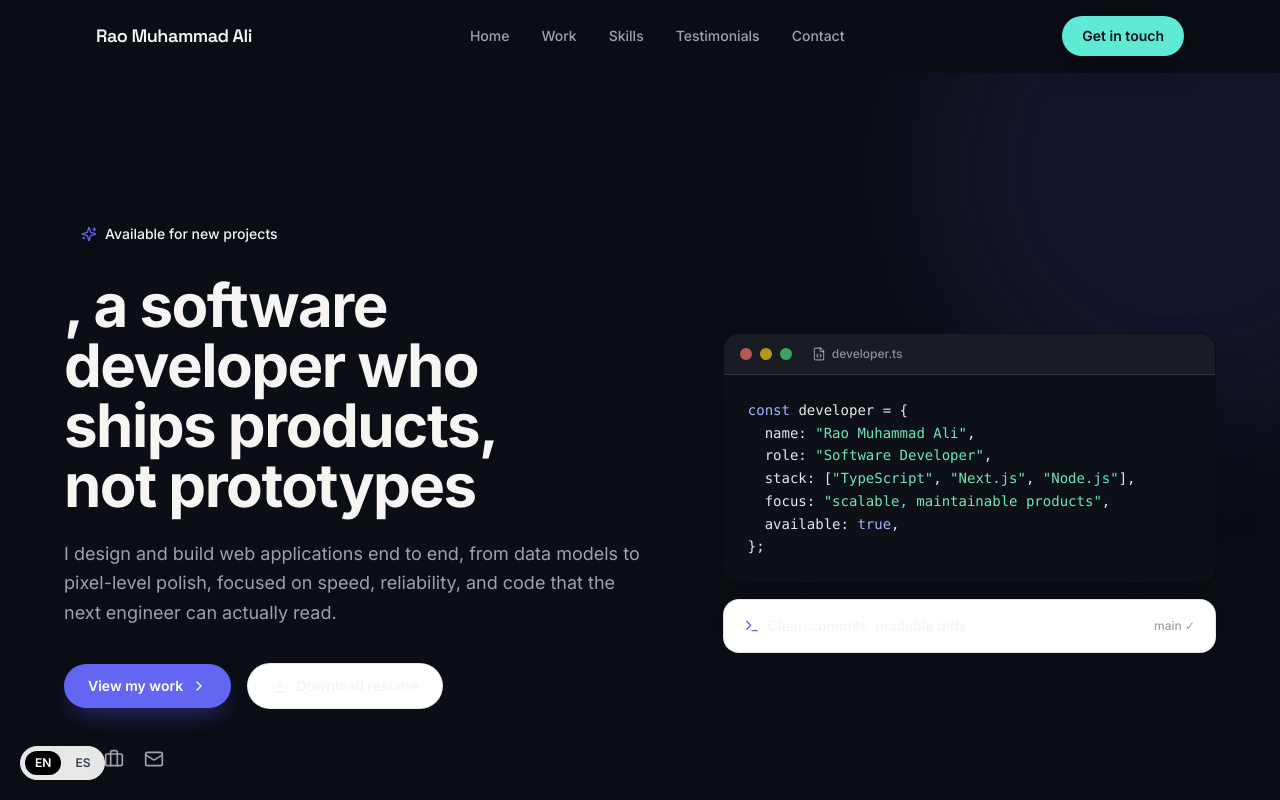
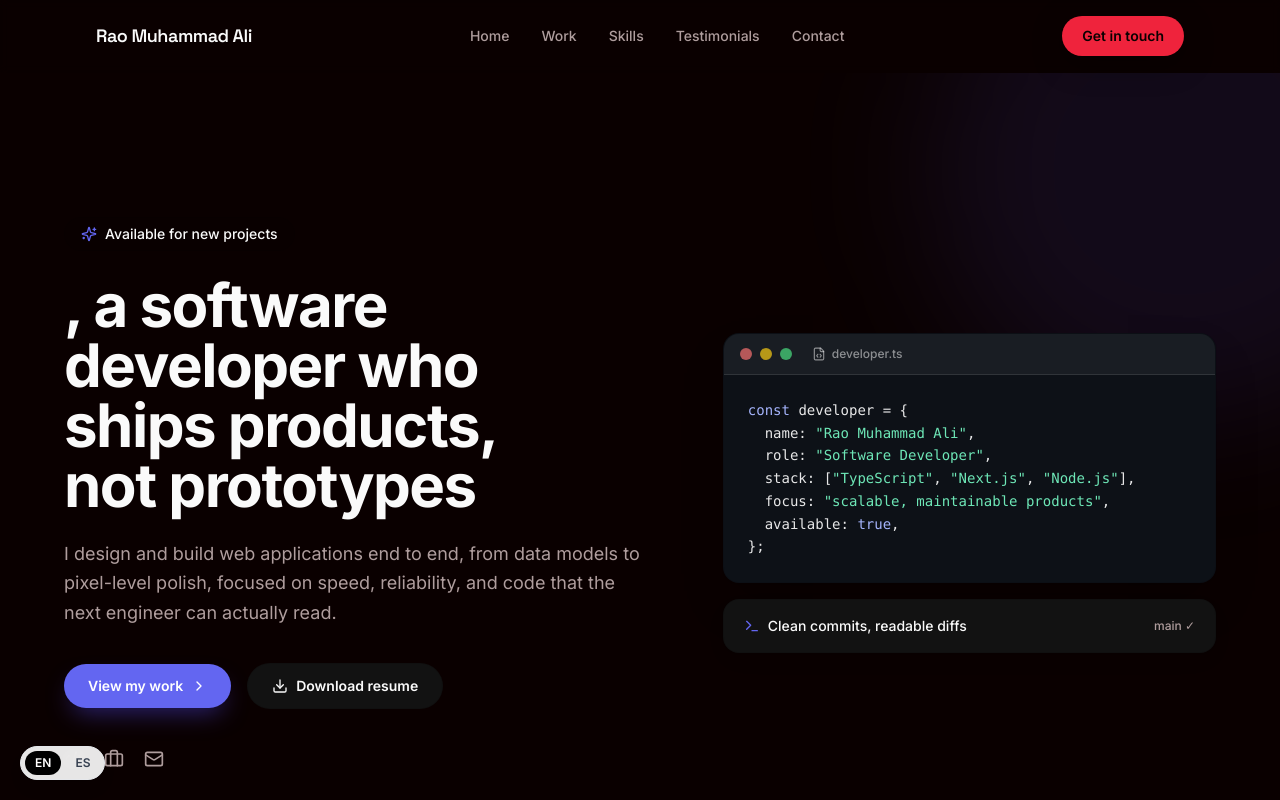
Before and after one commit to supportbuilder-hash/atomic-create-a-premium-modern-fully-responsi-e671ffe2, a Next.js app: page / in a window 1280 px wide. Shown: the top 800 px of the page. Built offline with nearby package versions, Linux system fonts and the light colour scheme.

Commit message:
feat: Revamp the entire website's color theme to a red and black high-contrast palette across all sections and shared componen

```diff
--- a/app/globals.css
+++ b/app/globals.css
@@ -2,14 +2,17 @@
 @tailwind components;
 @tailwind utilities;
 
+/* Red / black high-contrast theme: near-black background with a faint red
+   tint, warm near-white foreground, dark charcoal card surfaces, deep
+   red-tinted borders, and a vivid red primary accent for CTAs and highlights. */
 @layer base {
   :root {
-    --foreground: hsl(40 20% 96%);
-    --card: hsl(0 0% 100%);
-    --border: hsl(240 5.9% 90%);
-    --muted-foreground: hsl(240 5% 65%);
+    --foreground: hsl(0 0% 98%);
+    --card: hsl(0 0% 7%);
+    --border: hsl(0 55% 24%);
+    --muted-foreground: hsl(0 10% 65%);
 
-    --primary: #5EEAD4;
-    --background: #0B0E14;
+    --primary: #EF233C;
+    --background: #0A0000;
   }
 }
```
